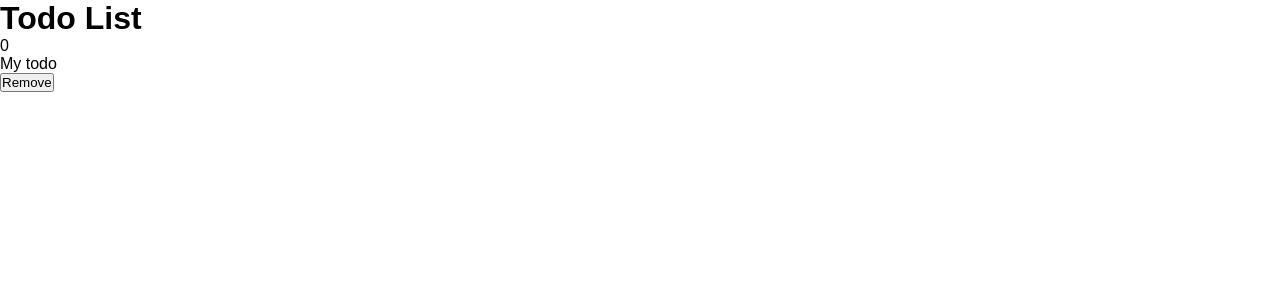
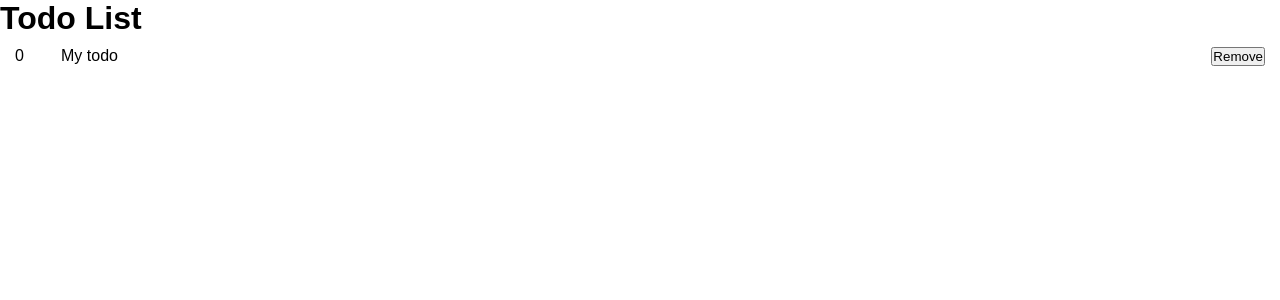
Before and after one commit to judelt/todo-app, an Angular app: page / in a window 1280 px wide. Shown: the top 300 px of the page. Built offline with nearby package versions, Linux system fonts and the light colour scheme.

Commit message:
initial style

```diff
--- a/src/app/components/todos/todos.component.css
+++ b/src/app/components/todos/todos.component.css
@@ -0,0 +1,56 @@
+.todo {
+	display: flex;
+	padding: 10px 15px;
+	background-color: #FFF;
+	border-bottom: 1px solid #DDD;
+}
+
+.todo:nth-child(even) {
+	background-color: #EEE;
+}
+
+.todo:last-of-type {
+	border-bottom: 0;
+}
+
+.todo .id {
+	flex: 1 1 50px;
+}
+
+.todo .content {
+	flex: 1 1 100%;
+}
+
+.todo.done .content {
+	text-decoration: line-through;
+}
+
+.todo-input {
+	display: block;
+	width: 100%;
+	padding: 10px 15px;
+	appearance: none;
+	border: none;
+	background-color: #F3F3F3;
+	margin-top: 15px;
+	font-size: 20px;
+	outline: none;
+}
+
+.todo-submit {
+	display: block;
+	width: 100%;
+	max-width: 200px;
+	appearance: none;
+	border: none;
+	outline: none;
+	background: none;
+
+	background-color: #FE4880;
+	color: #FFF;
+	margin: 15px auto;
+
+	padding: 10px 15px;
+	font-size: 18px;
+	font-weight: 700;
+}
```
